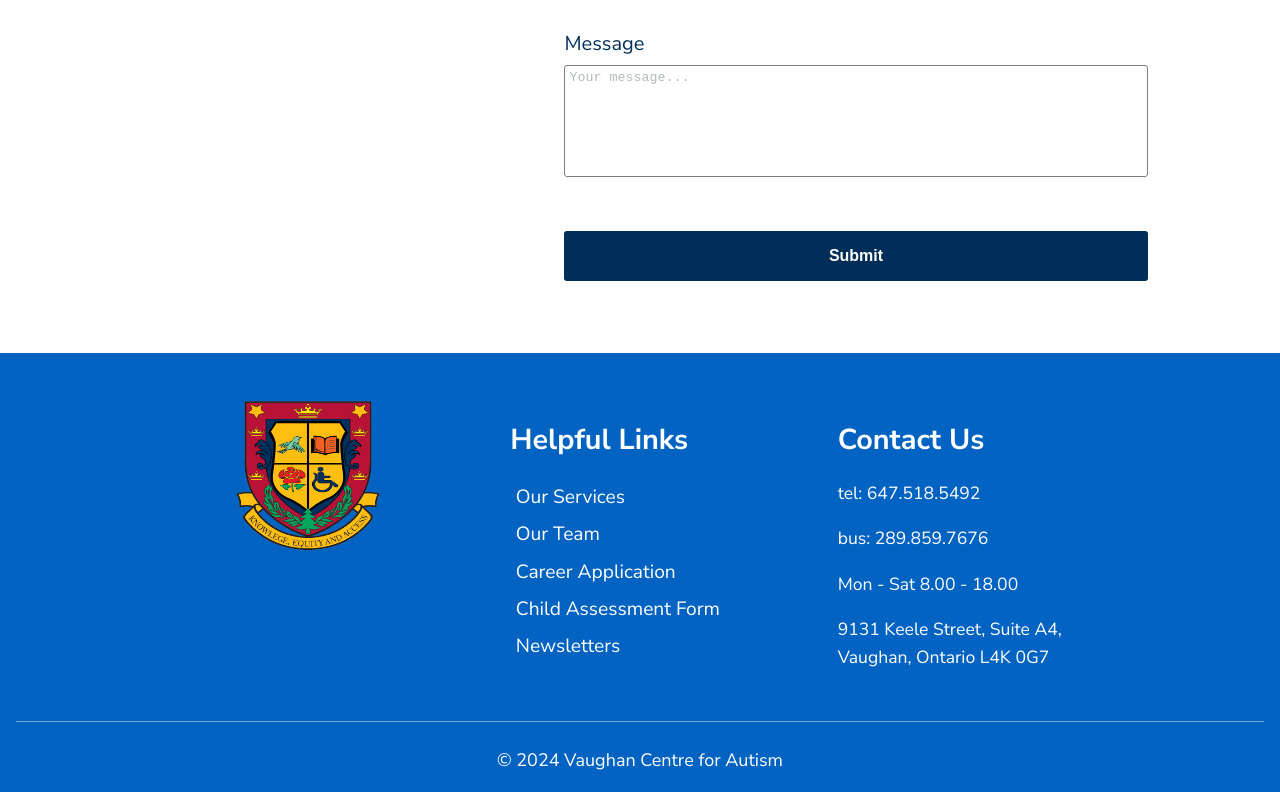
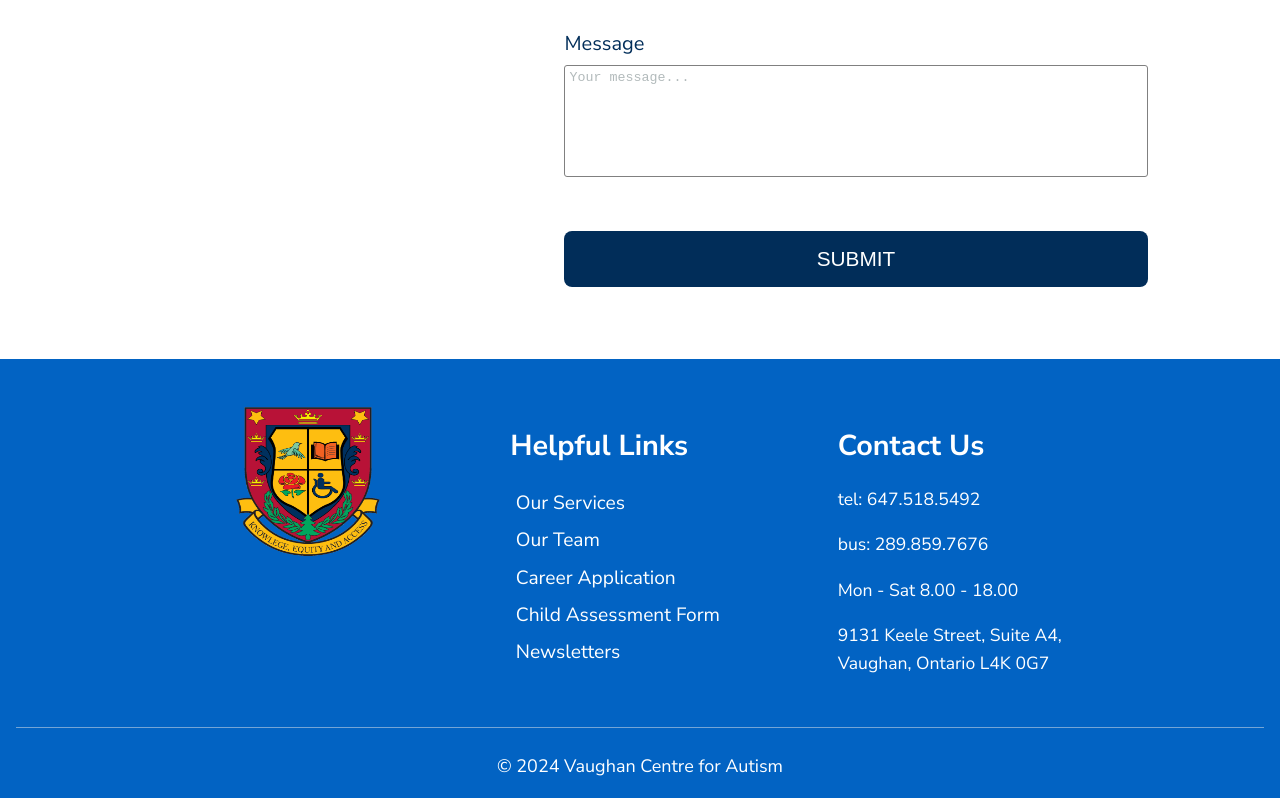
Before and after one commit to oseivale/vaughan-centre-for-autism, a Next.js app: page /contact in a window 1280 px wide. Shown: the part 731-1529 px from the top of the page. Built offline with nearby package versions, Linux system fonts and the light colour scheme; a web font is replaced by a local one.

Commit message:
wip: additional small changes

```diff
--- a/src/components/Form/Form.module.css
+++ b/src/components/Form/Form.module.css
@@ -96,23 +96,26 @@
     font-weight: 300;
 }
 
-/* .formInputWrapper {
-    padding: 1rem;
-} */
-
 .formButton {
     background-color: var(--brand-navy);
     padding: 1rem 2rem;
-    /* text-transform: uppercase; */
+    text-transform: uppercase;
     color: var(--brand-white);
     text-decoration: none;
-    font-weight: 600;
+    font-weight: 300;
     display: inline-block;
     margin-top: 1rem;
-    border-radius: 3px;
-    font-size: 1rem;
+    border-radius: 8px;
+    font-size: 1.3rem;
     width: 100%;
     border: none;
+    transition: all 450ms ease;
+}
+
+.formButton:hover {
+    background-color: var(--brand-yellow);
+    color: var(--brand-navy);
+    cursor: pointer;
 }
 
 @media screen and (min-width: 740px) {
@@ -127,7 +130,6 @@
         font-size: 2.5rem;
     }
     .formWrapper{
-        /* margin: 0 .25rem; */
         width: 100%;
         display: block;
         max-width: 90%;
```
Also changed, not shown: src/components/HeroBanner/HeroBanner.module.css (+4 -25 lines).
